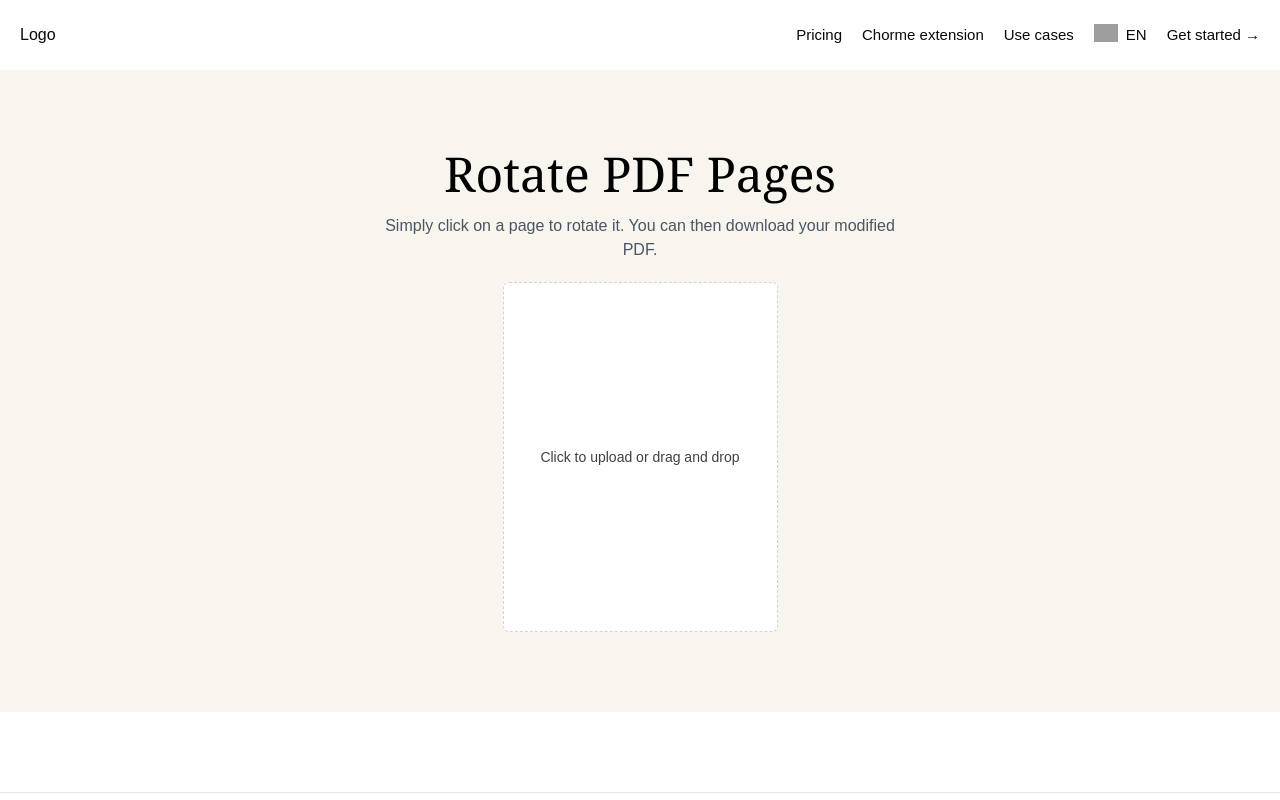
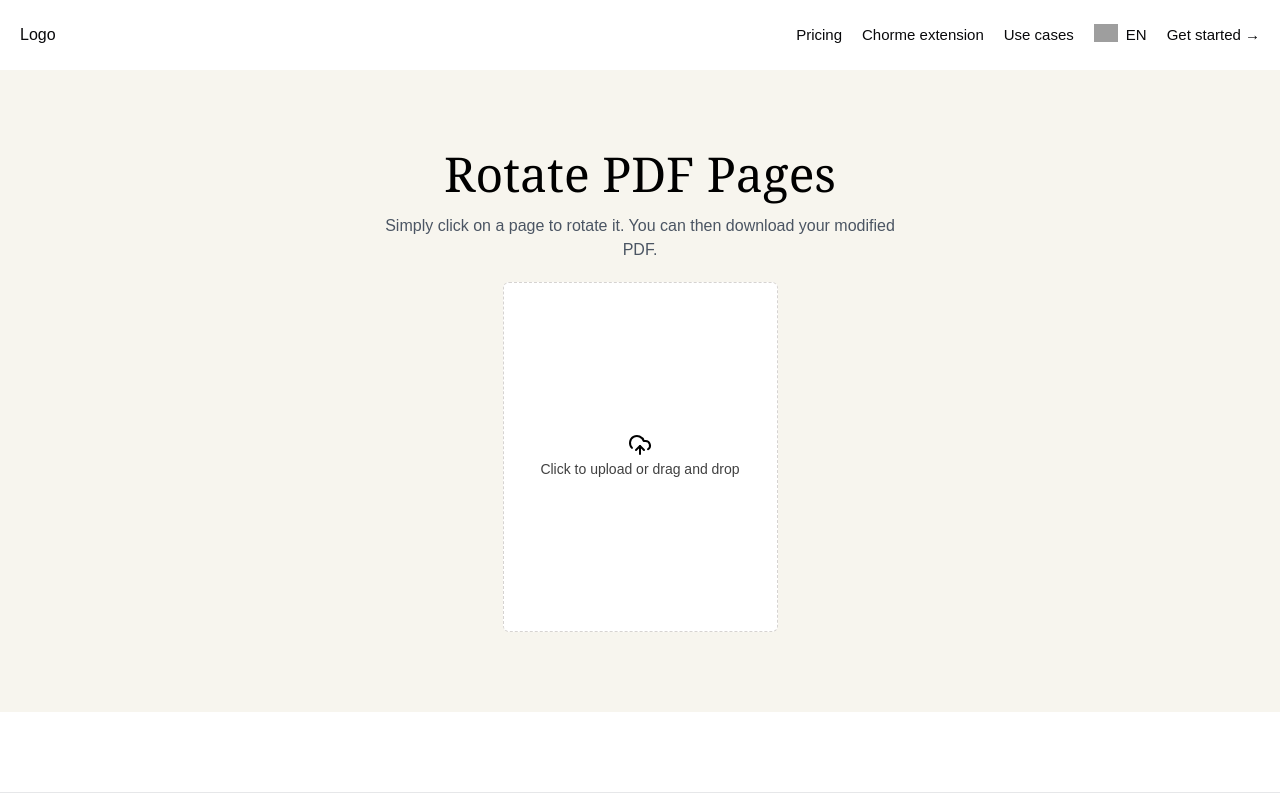
Before and after one commit to HongYee1/pdf-next, a Next.js app: page / in a window 1280 px wide. Shown: the top 800 px of the page. Built offline with nearby package versions, Linux system fonts and the light colour scheme; grey boxes are pictures that could not be loaded.

Commit message:
完善
Signed-off-by: hongye <1514570018@qq.com>

```diff
--- a/src/app/page.tsx
+++ b/src/app/page.tsx
@@ -11,7 +11,7 @@ import {
     TooltipTrigger,
 } from "@/components/ui/tooltip";
 import { Button } from "@/components/ui/button";
-import { LoaderCircle, RefreshCw, ZoomIn, ZoomOut } from "lucide-react";
+import { CloudUpload, LoaderCircle, RefreshCw, ZoomIn, ZoomOut } from "lucide-react";
 import { saveAs } from "file-saver";
 import { degrees, PDFDocument } from "pdf-lib";
 
@@ -23,8 +23,6 @@ pdfjs.GlobalWorkerOptions.workerSrc = new URL(
 export default function Home() {
     const pdfRef = useRef<any>(null);
     const fileRef = useRef<HTMLInputElement>(null);
-    const [isDragging, setIsDragging] = useState(false); // 是否正在拖拽
-    const [files, setFiles] = useState<File[]>([]); // 存储上传的文件
     const [fileUrl, setFileUrl] = useState<string | null>(null); // 存储文件URL
     const [numPages, setNumPages] = useState<number>(0); // 存储PDF总页数
     const [rotationArray, setRotationArray] = useState<number[]>([0]); // 存储每页旋转角度
@@ -49,7 +47,6 @@ export default function Home() {
         const files = e.target.files;
         if (files) {
             const selectedFiles = Array.from(files);
-            setFiles(selectedFiles);
 
             // 处理文件
             const theFileUrl = URL.createObjectURL(selectedFiles[0]);
@@ -61,13 +58,11 @@ export default function Home() {
     // 处理拖拽进入区域
     const handleDragEnter = (e: React.DragEvent<HTMLDivElement>) => {
         e.preventDefault();
-        setIsDragging(true);
     };
 
     // 处理拖拽离开区域
     const handleDragLeave = (e: React.DragEvent<HTMLDivElement>) => {
         e.preventDefault();
-        setIsDragging(false);
     };
 
     // 处理拖拽悬停
@@ -78,11 +73,9 @@ export default function Home() {
     // 处理文件释放
     const handleDrop = (e: React.DragEvent<HTMLDivElement>) => {
         e.preventDefault();
-        setIsDragging(false);
 
         // 获取拖拽的文件
         const droppedFiles = Array.from(e.dataTransfer.files);
-        setFiles(droppedFiles);
 
         // 处理文件
         const theFileUrl = URL.createObjectURL(droppedFiles[0]);
@@ -125,7 +118,6 @@ export default function Home() {
     }
 
     const removePdf = () => {
-        setFiles([]);
         setFileUrl(null);
         setNumPages(0);
         setRotationArray([0]);
@@ -173,8 +165,9 @@ export default function Home() {
                             onDragOver={handleDragOver}
                             onDragLeave={handleDragLeave}
                             onDrop={handleDrop}
-                            className="w-[275px] h-[350px] bg-white flex justify-center items-center rounded-md border-dashed border border-stone-300 cursor-pointer"
+                            className="w-[275px] h-[350px] bg-white flex flex-col justify-center items-center rounded-md border-dashed border border-stone-300 cursor-pointer"
                         >
+                            <CloudUpload />
                             <span className="pointer-events-none font-medium text-sm leading-6 pointer opacity-75">
                                 Click to upload or drag and drop
                             </span>
```
